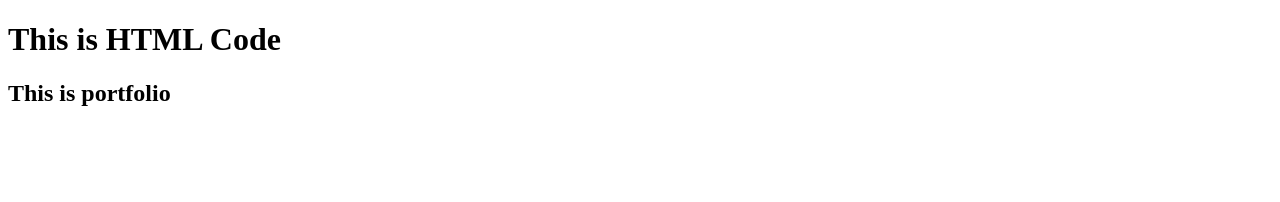
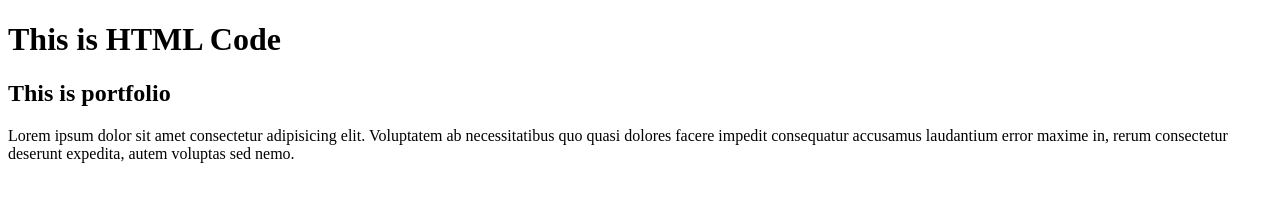
Before and after one commit to fouziamengal/portfolio, a plain HTML site: page index.html in a window 1280 px wide. Drawn offline with Linux system fonts and the light colour scheme.

Commit message:
paragraph

```diff
--- a/index.html
+++ b/index.html
@@ -7,7 +7,9 @@
     <title>Portlio</title>
 </head>
 <body>
+    <!-- first title -->
     <h1>This is HTML Code</h1>
     <h2>This is portfolio</h2>
+    <p>Lorem ipsum dolor sit amet consectetur adipisicing elit. Voluptatem ab necessitatibus quo quasi dolores facere impedit consequatur accusamus laudantium error maxime in, rerum consectetur deserunt expedita, autem voluptas sed nemo.</p>
 </body>
 </html>
```
